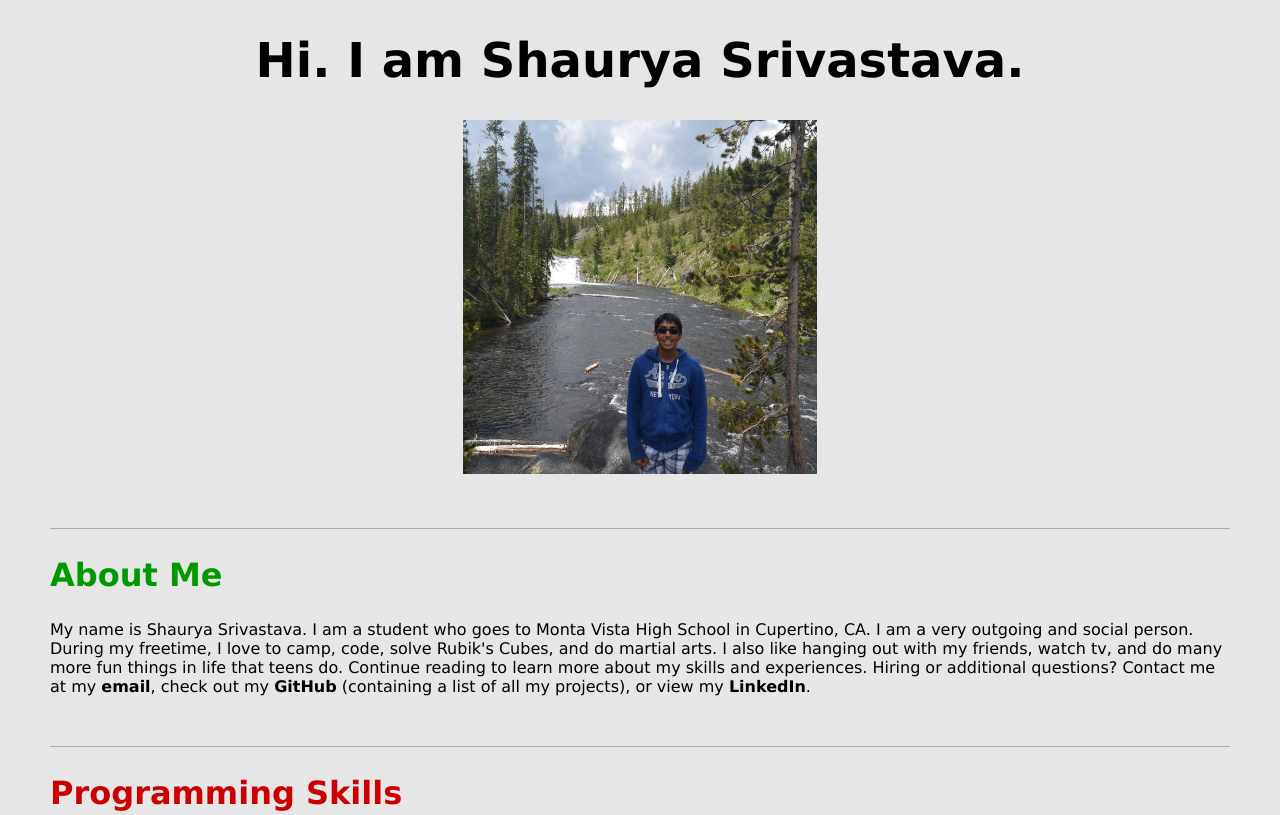
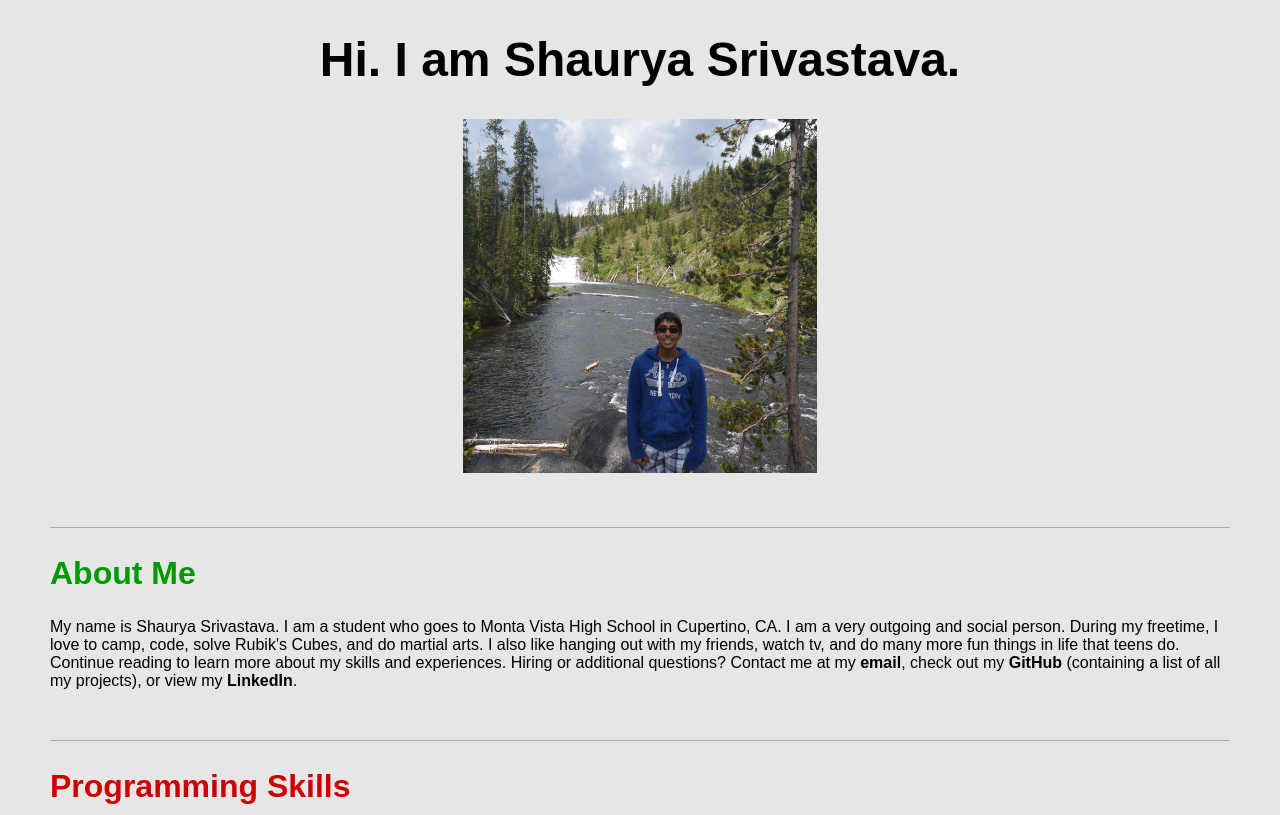
Before and after one commit to ShauryaS/shauryas.github.io, a plain HTML site: page index.html in a window 1280 px wide. Shown: the top 815 px of the page. Drawn offline with Linux system fonts and the light colour scheme.

Commit message:
Fixed font type used.

```diff
--- a/StyleSheet.css
+++ b/StyleSheet.css
@@ -1,5 +1,5 @@
 body{
-  font-family: Lucida Grande;
+  font-family: sans-serif;
   background-color: #E6E6E6;
   color: black;
   margin-left: 50px;
```
